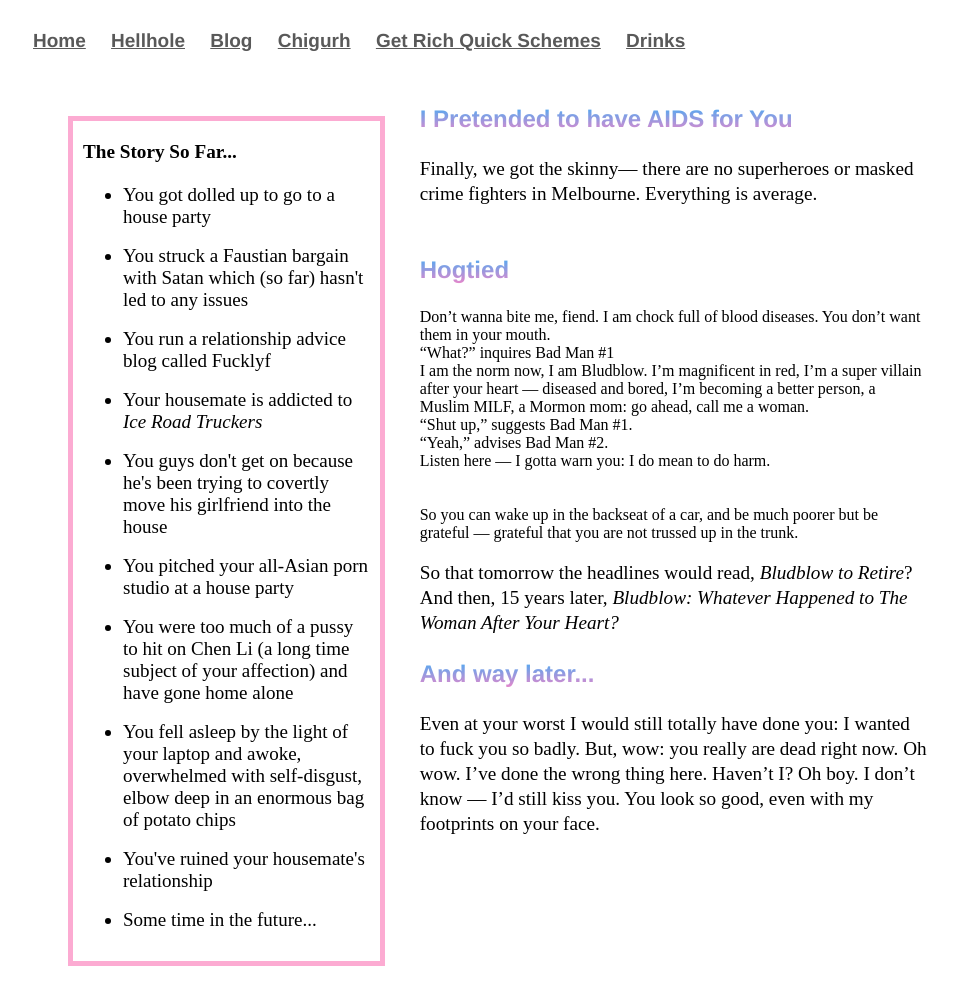
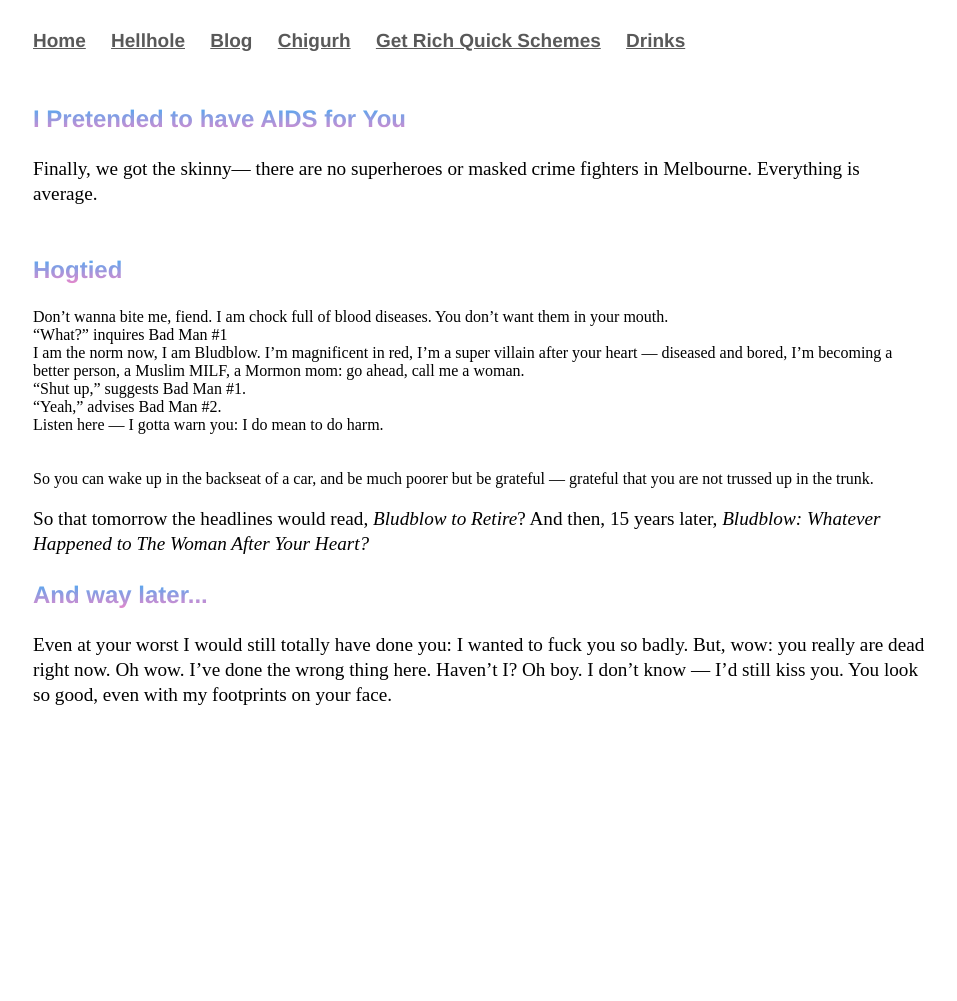
Before and after one commit to Pinelife/pinelife.github.io, a Jekyll site: the page Hellhole/FutureRoom.html, which Jekyll copies as it is, in a window 1280 px wide. Shown: the whole page, without its empty margins (159-1116 px from the left). Built offline with Jekyll 4.4.1, drawn with Linux system fonts in a browser that asks for light colours; after the commit the page ends 900 px from its top, so only the background shows below that.

Commit message:
Update FutureRoom.html

```diff
--- a/Hellhole/FutureRoom.html
+++ b/Hellhole/FutureRoom.html
@@ -17,32 +17,6 @@
 			</nav>
 
 
-<div class="left">
-    <p>
-    <b>The Story So Far...</b>
-    <ul>
-      <li>You got dolled up to go to a house party</li>
-      </br>
-  <li>You struck a Faustian bargain with Satan which (so far) hasn't led to any issues</i></li>
-  </br>
- <li>You run a relationship advice blog called Fucklyf</i></li>
-  </br>
-<li>Your housemate is addicted to <i>Ice Road Truckers</i></li>
-  </br>
-<li>You guys don't get on because he's been trying to covertly move his girlfriend into the house</i></li>
-<br/>
-<li>You pitched your all-Asian porn studio at a house party</li>
-  </br>
-<li>You were too much of a pussy to hit on Chen Li (a long time subject of your affection) and have gone home alone</li>
-  </br>
-<li>You fell asleep by the light of your laptop and awoke, overwhelmed with self-disgust, elbow deep in an enormous bag of potato chips</li>
-</br>
-<li>You've ruined your housemate's relationship</li>
-</br>
-<li>Some time in the future...</li>
-</ul>
-    </p>
-</div>
 <h3>I Pretended to have AIDS for You</h3>
 <p>
 Finally, we got the skinny— there are no superheroes or masked crime fighters in Melbourne. Everything is average.<br/>
```
